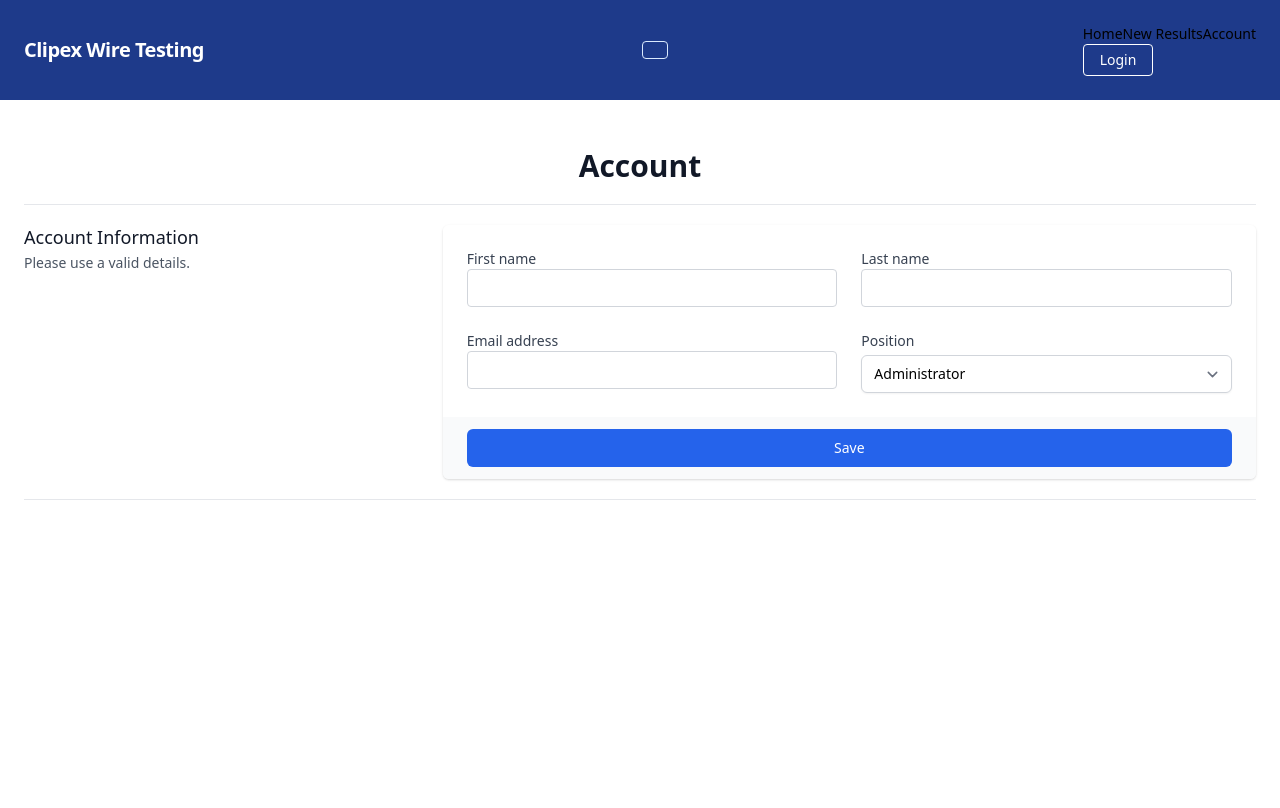
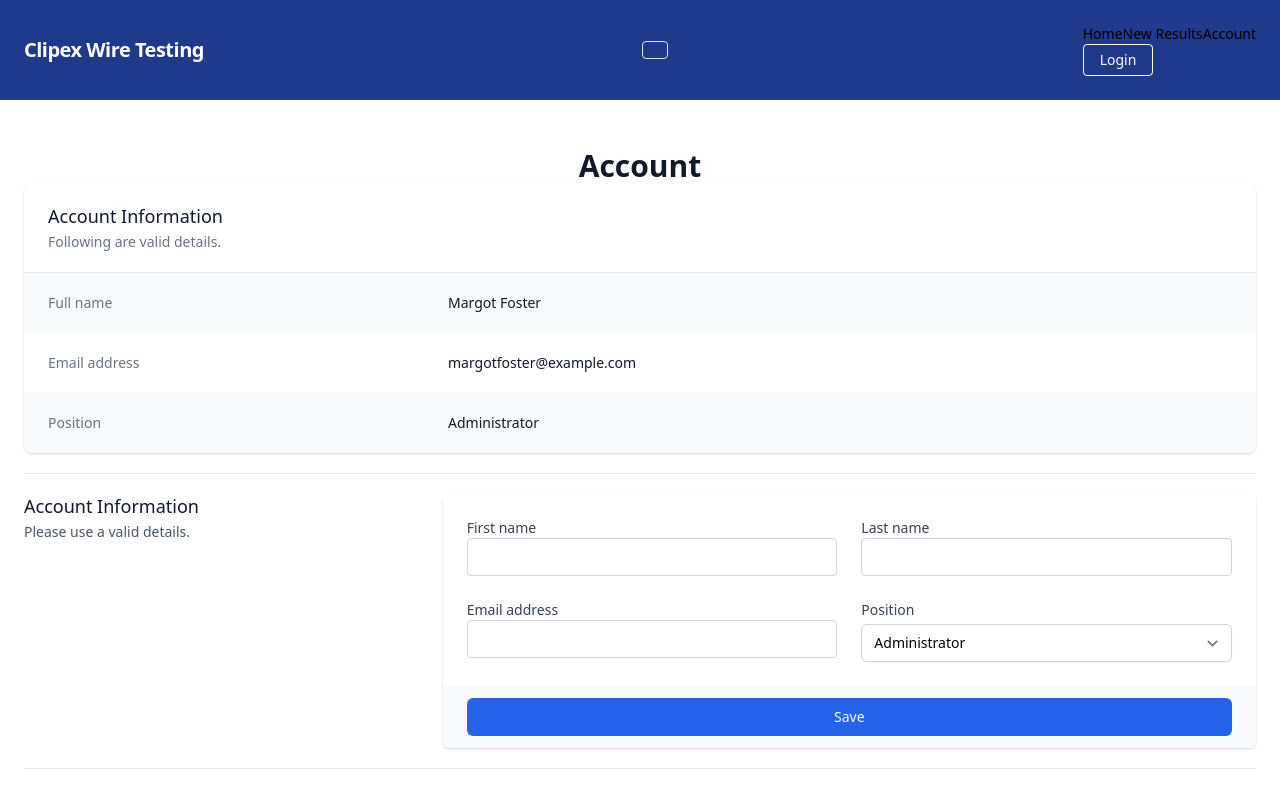
Before and after one commit to rdronio/wire-testing, a React (Create React App) app: page /account in a window 1280 px wide. Shown: the top 808 px of the page. Built offline with nearby package versions, Linux system fonts and the light colour scheme.

Commit message:
updated account component

```diff
--- a/src/components/Account.js
+++ b/src/components/Account.js
@@ -2,13 +2,50 @@ const Account = () => {
   return (
     <div className="account container mx-auto p-6">
       <h2>Account</h2>
+      <div id="view-account" className="">
+        <div className="bg-white shadow overflow-hidden sm:rounded-lg">
+          <div className="px-4 py-5 sm:px-6">
+            <h3 className="text-lg leading-6 font-medium text-gray-900">
+              Account Information
+            </h3>
+            <p className="mt-1 max-w-2xl text-sm text-gray-500">
+              Following are valid details.
+            </p>
+          </div>
+          <div className="border-t border-gray-200">
+            <dl>
+              <div className="view-info-separator">
+                <dt className="text-sm font-medium text-gray-500">Full name</dt>
+                <dd className="mt-1 text-sm text-gray-900 sm:mt-0 sm:col-span-2">
+                  Margot Foster
+                </dd>
+              </div>
 
+              <div className="view-info-separator">
+                <dt className="text-sm font-medium text-gray-500">
+                  Email address
+                </dt>
+                <dd className="mt-1 text-sm text-gray-900 sm:mt-0 sm:col-span-2">
+                  margotfoster@example.com
+                </dd>
+              </div>
+
+              <div className="view-info-separator">
+                <dt className="text-sm font-medium text-gray-500">Position</dt>
+                <dd className="mt-1 text-sm text-gray-900 sm:mt-0 sm:col-span-2">
+                  Administrator
+                </dd>
+              </div>
+            </dl>
+          </div>
+        </div>
+      </div>
+      <div id="add-account" className="">
         <div className="hidden sm:block" aria-hidden="true">
           <div className="py-5">
             <div className="border-t border-gray-200"></div>
           </div>
         </div>
-
         <div className="mt-10 sm:mt-0">
           <div className="md:grid md:grid-cols-3 md:gap-6">
             <div className="md:col-span-1">
@@ -76,10 +113,10 @@ const Account = () => {
             </div>
           </div>
         </div>
-
         <div className="hidden sm:block" aria-hidden="true">
           <div className="py-5">
             <div className="border-t border-gray-200"></div>
+          </div>
         </div>
       </div>
     </div>
--- a/src/index.css
+++ b/src/index.css
@@ -56,6 +56,15 @@
   .separator {
     @apply col-span-6 sm:col-span-3;
   }
+  .view-info-separator {
+    @apply px-4 py-5 sm:grid sm:grid-cols-3 sm:gap-4 sm:px-6;
+  }
+  .view-info-separator:nth-child(odd) {
+    @apply bg-gray-50;
+  }
+  .view-info-separator:nth-child(even) {
+    @apply bg-white;
+  }
 
   .button-container {
     @apply px-4 py-3 bg-gray-50 text-right sm:px-6;
```
Lines whose indentation alone changed are shown as unchanged.
